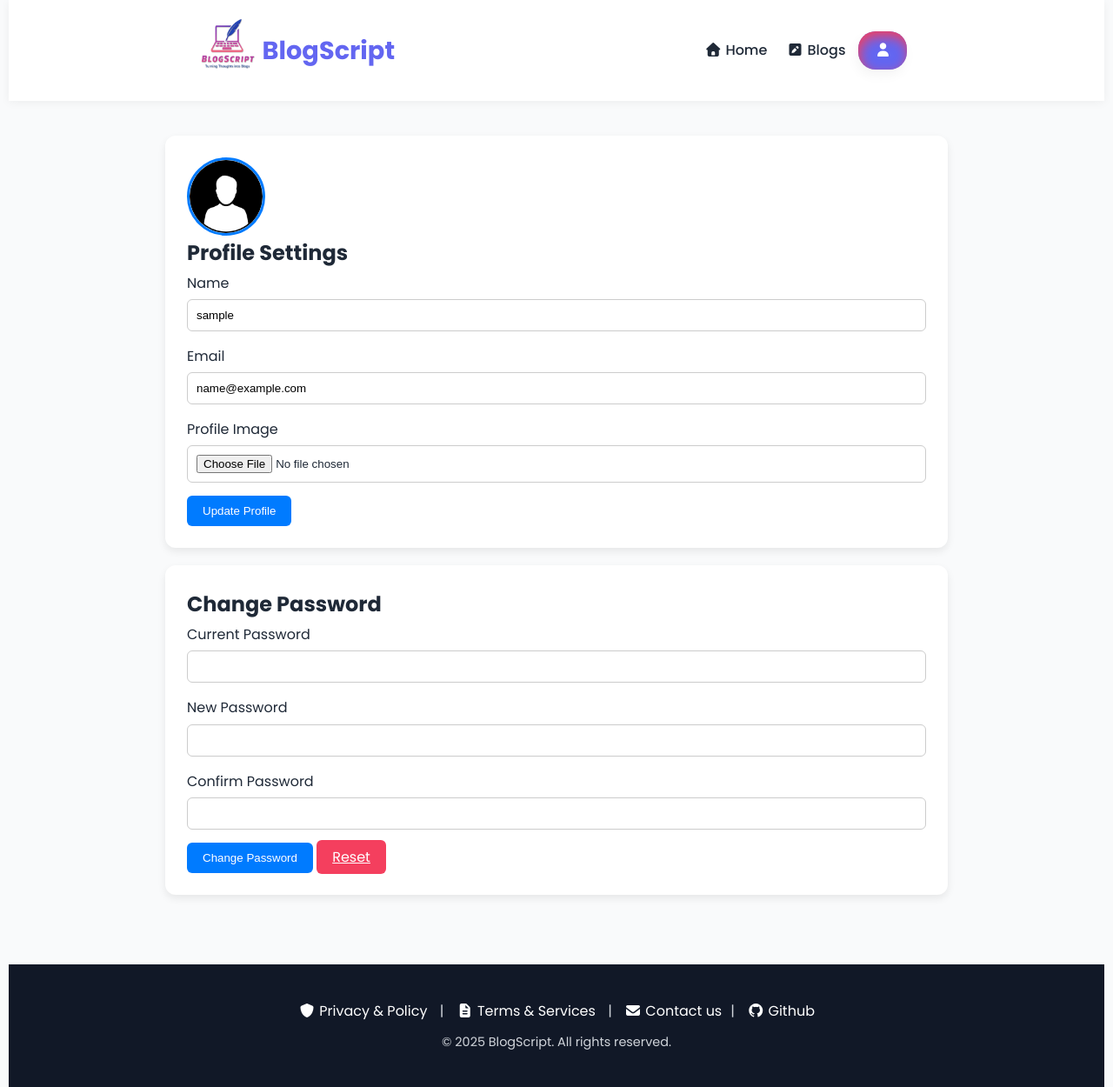
After one commit to Pankajdas0025/BlogScript-website-, a PHP site: page /BlogScript/setting in a window 1280 px wide. The commit adds this page. Shown: the whole page at 87% size. Run offline with PHP 8.4, Linux system fonts and the light colour scheme; the visitor is signed in with stand-in values (Sample User, id 1); some libraries are stand-ins or nearby versions.

Commit message:
Change Folder Structure

```diff
--- a/assets/blog.sql
+++ b/assets/blog.sql
@@ -3,9 +3,6 @@ CREATE TABLE admins (
   username varchar(50) NOT NULL,
   password_hash varchar(255) NOT NULL
 ) ENGINE=MyISAM DEFAULT CHARSET=latin1 COLLATE=latin1_swedish_ci;
-
-INSERT INTO admins (id, username, password_hash) VALUES
-(1, 'admin@blog%2025.com', '$2y$10$hRahGS.hLrY5//Cpx7iUkut.qEtEtChplNS2Tw6lb2RUaq64Lklci');
 
 -- --------------------------------------------------------
 
@@ -48,9 +45,6 @@ CREATE TABLE users (
   VERIFICATION_STATUS enum('Success','Failed') DEFAULT 'Failed'
 ) ENGINE=InnoDB DEFAULT CHARSET=utf8mb4 COLLATE=utf8mb4_general_ci;
 
-INSERT INTO users (ID, USER_NAME, EMAIL, PASSWORD, PROFILE_IMG, VERIFICATION_CODE, VERIFICATION_STATUS) VALUES
-(1, 'Pankaj Kumar Das', 'useremail5569121@gmail.com', '$2y$10$cKDz2sVDrpStDUi8upAeeepFLrjIQBEOM9aAM4gPGod61J0HG4yNW', '6974c7ceba227.png', 665656, 'Success');
-
 -- --------------------------------------------------------
 
 ALTER TABLE admins
--- a/assets/css/root.css
+++ b/assets/css/root.css
@@ -20,5 +20,14 @@ body {
   background: var(--bg);
   color: var(--text);
   line-height: 1.7;
-  background-color: #d4d8dd;
+  padding:0 10px;
+
 }
+@media (max-width: 768px) {
+  body
+  {
+      padding: 0px;
+
+  }
+
+}
--- a/components/header.php
+++ b/components/header.php
@@ -3,28 +3,99 @@ $local = "http://localhost/BlogScript";
 ?>
 <style>
 /* ========== HEADER ========== */
-@import url('<?php echo $local; ?>/assets/css/root.css');
-header { position: sticky; top: 0; background: var(--white); box-shadow: 0 2px 10px rgba(0,0,0,0.05);z-index: 1000;}
+@import url('assets/css/root.css');
+header { position: sticky; top: 0; background:#FFF; box-shadow: 0 2px 10px rgba(0,0,0,0.05);z-index: 1000;}
 .nav { max-width: 1200px; margin: auto;  padding: 18px 22px; display: flex; justify-content: space-around; align-items: center;}
+.nav-links{ display: flex;padding:0 15px;justify-content: center; align-items: center;}
 .logo { font-size: 1.8rem; font-weight: 700;color: var(--primary); display: flex;align-items: center; align-content: center;}
 .nav a { text-decoration: none; margin-left: 22px;  color: var(--text); font-weight: 500;}
-.nav .btn {background: var(--primary);color: var(--white);padding: 8px 18px; border-radius: 20px; box-shadow: 2px 6px 14px var(--secondary) inset, -2px 6px 14px rgb(244, 244, 244) ;}
+.nav .btn , .user-btn{background: var(--primary);color: var(--white);padding: 8px 18px; border-radius: 20px; box-shadow: 2px 6px 14px var(--secondary) inset, -2px 6px 14px rgb(244, 244, 244) ;}
+
+/* Dropdown */
+.user-dropdown {
+  position: relative;
+  margin-left: 15px;
+}
+
+/* Menu */
+.user-menu {
+  position: absolute;
+  left: -5%;
+  top: 120%;
+  background: #fff;
+  border-radius: 8px;
+  min-width: 150px;
+  display: none;
+  box-shadow: 0 5px 15px rgba(0,0,0,0.1);
+  overflow: hidden;
+}
+
+.user-menu a {
+  display: block;
+  padding: 10px;
+  color: #333;
+  text-decoration: none;
+}
+
+.user-menu a:hover {
+  background: #f5f5f5;
+}
+
+/* Show */
+.user-dropdown.active .user-menu {
+  display: block;
+}
 @media (max-width: 768px) {
   .nav {  flex-direction: column;gap: 15px;padding:10px 0 20px 0px;}
-  .nav a {margin-left: 12px;}}
+  .nav a {margin-left: 12px;}
+  /* Menu */
+.user-menu {
+
+  left:-100%;
+}
+
+  }
 </style>
  <!-- HEADER -->
 <header>
   <div class="nav">
     <div class="logo"><img src="https://blogscriptapp.free.nf/Images/android-chrome-512x512.png" height="80" width="80"> BlogScript</div>
-    <div>
+    <div class="nav-links">
       <a href="<?= $local?>/"><i class="fa-solid fa-house"></i> Home</a>
       <a href="<?= $local?>/#blogs"><i class="fa-solid fa-square-pen"></i> Blogs</a>
-      <a href="<?= $local?>/register" class="btn"><i class="fas fa-sign-in-alt"></i> Login</a>
+      <?php if (!isset($_SESSION['email']) && !isset($_SESSION['id'])): ?>
+        <a href="<?= $local ?>/register" class="btn">Login</a>
+      <?php else: ?>
+        <!-- Custom Dropdown -->
+        <div class="user-dropdown" id="userDropdown">
+          <div class="user-btn" onclick="toggleDropdown()">
+            <i class="fa-solid fa-user"></i>
+          </div>
+          <div class="user-menu">
+            <a href="<?= $local ?>/profile?id=<?= isset($_SESSION['id']) ? $_SESSION['id'] : '' ?>">Profile</a>
+            <a href="<?= $local ?>/admin">Admin Panel</a>
+            <a href="<?= $local ?>/setting">Setting</a>
+            <a href="<?= $local ?>/logout">Logout</a>
+
+          </div>
+        </div>
+      <?php endif; ?>
     </div>
   </div>
 </header>
 <script>
+  function toggleDropdown() {
+  document.getElementById("userDropdown").classList.toggle("active");
+}
+
+// Close when clicking outside
+document.addEventListener("click", function(e) {
+  let dropdown = document.getElementById("userDropdown");
+  if (dropdown && !dropdown.contains(e.target)) {
+    dropdown.classList.remove("active");
+  }
+});
+
   AOS.init({
     duration: 800,
     easing: 'ease-in-out',
--- a/crud/view.php
+++ b/crud/view.php
@@ -1,6 +1,7 @@
  <?php
 include '../src/db.php';
 include '../src/config.php';
+session_start();
 $id = $_GET['id'];
 $result = $conn->query("SELECT * FROM posts JOIN users ON posts.user_id = users.id WHERE posts.id=$id");
 $post = $result->fetch_assoc();
@@ -57,12 +58,10 @@ $post = $result->fetch_assoc();
       <?= htmlspecialchars($post['title']) ?>
       <button onclick="copyLink()"><i class="fa fa-share-alt"></i></button>
     </h2>
-
     <div class="content">
       <?= $post['content'] ?>
       <!-- HTML formatting preserved -->
     </div>
-
     <div id="footer">
       <span><i class="fa fa-user"></i><a href="profile?id=<?= $post['user_id'] ?>"><?= "Blogger:" . $post['USER_NAME'] ?></a></span>
       <span><i class="fa fa-calendar"></i> <?= $post['created_at'] ?></span>
--- a/index.php
+++ b/index.php
@@ -76,7 +76,7 @@ session_start();
 </head>
 <body>
   <!-- HEADER -->
-  <?php include 'components/header.php'; ?>
+  <?php include 'components/header.php';?>
   <!-- HERO -->
   <section class="hero">
     <h1 data-aos="fade-up">Read. Write. Share Your Thoughts</h1>
--- a/register.php
+++ b/register.php
@@ -27,8 +27,8 @@
       <form autocomplete="off" id="signupForm">
         <input type="text" id="uName" placeholder="Enter your name" title="Your Full name " onchange="checkName() " required>
         <input type="email" id="uEmail" placeholder="Enter your email" title="Your valid email" onchange="checkEmail() " required>
-        <small> * Upload your Profile image</small>
         <input type="file" id="uProfile" title=" 🧐 Upload Your Profile Image" required>
+        <small>&nbsp;   Upload your Profile image</small>
         <input type="password" id="uPass" placeholder="Password" title="Create a strong password!" onchange="checkPass() " required>
         <input type="submit" name="Signupbtn" value="Confirm" id="Signupbtn">
         <p>Allready have an account ? &nbsp; <a href="register#" id="lbtn">Login</a></p>
@@ -49,7 +49,7 @@
           <input type="password" name="uPass" placeholder="Password" required>
           <input type="submit" name="Loginbtn" value="Login" id="Loginbtn">
           <a style="margin:1.2px auto;" href="reset-password" id="Sibtn">Forgot Password</a>
-          <p>New user? &nbsp; <a href="#" id="Sibtn">Sign Up</a></p>
+          <p>New user? &nbsp; <a href="" id="Sibtn">Sign Up</a></p>
         </form>
       </div>
     </div>
--- /dev/null
+++ b/setting.php
@@ -0,0 +1,236 @@
+
+<?php
+include 'src/db.php';
+session_start();
+
+if (!isset($_SESSION['email']) || !isset($_SESSION['id'])) {
+    header("Location: register");
+    exit();
+}
+$user_id = $_SESSION['id'];
+// Fetch user
+$stmt = $conn->prepare("SELECT USER_NAME, EMAIL, PROFILE_IMG, PASSWORD FROM users WHERE id=?");
+$stmt->bind_param("i", $user_id);
+$stmt->execute();
+$user = $stmt->get_result()->fetch_assoc();
+$msg = "";
+
+// ================= PROFILE UPDATE =================
+if (isset($_POST['update_profile'])) {
+
+    $name  = htmlspecialchars($_POST['name']);
+    $email = htmlspecialchars($_POST['email']);
+    $old_image = $user['PROFILE_IMG'];
+
+    // Image Upload
+    if (!empty($_FILES['profile_img']['name'])) {
+        $file = $_FILES['profile_img'];
+        $ext = strtolower(pathinfo($file['name'], PATHINFO_EXTENSION));
+
+        // allow only images
+        $allowed = ['jpg','jpeg','png','webp'];
+        if (in_array($ext, $allowed)) {
+
+            $new_image = uniqid() . '.' . $ext;
+            move_uploaded_file($file['tmp_name'], "uploads/users/" . $new_image);
+
+        } else {
+            $msg = "<div class='error'>Only image files allowed</div>";
+        }
+    }
+
+    $stmt = $conn->prepare("UPDATE users SET USER_NAME=?, EMAIL=?, PROFILE_IMG=? WHERE id=?");
+    $stmt->bind_param("sssi", $name, $email, $new_image, $user_id);
+
+    if ($stmt->execute()) {
+        $_SESSION['email'] = $email;
+      if (isset($old_image) && $old_image != "default.png") {
+        unlink("../uploads/posts/$old_image");
+
+    }
+        $msg = "<div class='success'>Profile Updated Successfully</div>";
+        header("Location:profile");
+    }
+}
+
+
+// ================= PASSWORD CHANGE =================
+if (isset($_POST['change_password'])) {
+
+    $current = $_POST['current_password'];
+    $new     = $_POST['new_password'];
+    $confirm = $_POST['confirm_password'];
+
+    if (!password_verify($current, $user['PASSWORD'])) {
+        $msg = "<div class='error'>Current password is incorrect</div>";
+    }
+    elseif ($new !== $confirm) {
+        $msg = "<div class='error'>Passwords do not match</div>";
+    }
+    elseif (strlen($new) < 6) {
+        $msg = "<div class='error'>Minimum 6 characters required</div>";
+    }
+    else {
+        $hashed = password_hash($new, PASSWORD_DEFAULT);
+
+        $stmt = $conn->prepare("UPDATE users SET PASSWORD=? WHERE id=?");
+        $stmt->bind_param("si", $hashed, $user_id);
+
+        if ($stmt->execute()) {
+            $msg = "<div class='success'>Password Updated Successfully</div>";
+        }
+    }
+}
+?>
+<!DOCTYPE html>
+<html>
+<head>
+<meta name="viewport" content="width=device-width, initial-scale=1.0">
+<title>Account Settings</title>
+<?php include 'components/head.php'; ?>
+
+<style>
+@import url('assets/css/root.css');
+body {
+    margin:0;
+    font-family: Arial;
+    background:#f4f6f9;
+}
+
+.container {
+    max-width:900px;
+    margin:40px auto;
+}
+
+.card {
+    background:#fff;
+    padding:25px;
+    border-radius:12px;
+    margin-bottom:20px;
+    box-shadow:0 4px 10px rgba(0,0,0,0.08);
+}
+
+.profile {
+    display:flex;
+    align-items:center;
+    gap:20px;
+}
+
+.profile img {
+    width:90px;
+    height:90px;
+    border-radius:50%;
+    object-fit:cover;
+    border:3px solid #007bff;
+}
+
+input {
+    width:100%;
+    padding:10px;
+    margin-top:5px;
+    border-radius:6px;
+    border:1px solid #ccc;
+}
+
+.form-group {
+    margin-bottom:15px;
+}
+
+button {
+    background:#007bff;
+    color:#fff;
+    padding:10px 18px;
+    border:none;
+    border-radius:6px;
+    cursor:pointer;
+}
+
+button:hover {
+    background:#0056b3;
+}
+
+.success {
+    background:#d4edda;
+    padding:10px;
+    margin-bottom:10px;
+    border-radius:5px;
+}
+
+.error {
+    background:#f8d7da;
+    padding:10px;
+    margin-bottom:10px;
+    border-radius:5px;
+}
+</style>
+
+</head>
+<body>
+<?php include 'components/header.php'; ?>
+<div class="container">
+
+<?php echo $msg; ?>
+
+<!-- PROFILE -->
+<div class="card">
+
+    <div class="profile">
+        <img src="uploads/users/<?php echo $user['PROFILE_IMG'] ?>">
+    </div>
+
+    <h2>Profile Settings</h2>
+
+    <form method="POST" enctype="multipart/form-data">
+
+        <div class="form-group">
+            <label>Name</label>
+            <input type="text" name="name" value="<?php echo $user['USER_NAME']; ?>">
+        </div>
+
+        <div class="form-group">
+            <label>Email</label>
+            <input type="email" name="email" value="<?php echo $user['EMAIL']; ?>">
+        </div>
+
+        <div class="form-group">
+            <label>Profile Image</label>
+            <input type="file" name="profile_img">
+        </div>
+
+        <button name="update_profile">Update Profile</button>
+    </form>
+
+</div>
+
+<!-- PASSWORD -->
+<div class="card">
+
+    <h2>Change Password</h2>
+
+    <form method="POST">
+
+        <div class="form-group">
+            <label>Current Password</label>
+            <input type="password" name="current_password">
+        </div>
+
+        <div class="form-group">
+            <label>New Password</label>
+            <input type="password" name="new_password">
+        </div>
+
+        <div class="form-group">
+            <label>Confirm Password</label>
+            <input type="password" name="confirm_password">
+        </div>
+
+        <button name="change_password">Change Password</button>
+        <a style="background-color:var(--secondary); padding:10px 15px; color:#fff; padding:8px 18px; border:none;border-radius:6px;cursor:pointer; " href="reset-password">Reset</a>
+    </form>
+
+</div>
+
+</div>
+<?php include 'components/footer.php'; ?>
+</body>
+</html>
```
Also changed, not shown: actions/login.php (+10 -2 lines), admin.php (+5 -8 lines), assets/css/authentication.css (+4 -4 lines), auth/reset.php (+7 -1 lines), profile.php (+7 -9 lines), .htaccess, uploads/users/6974c7ceba227.png (deleted), uploads/users/69be84ea736f2.jpeg (added).
